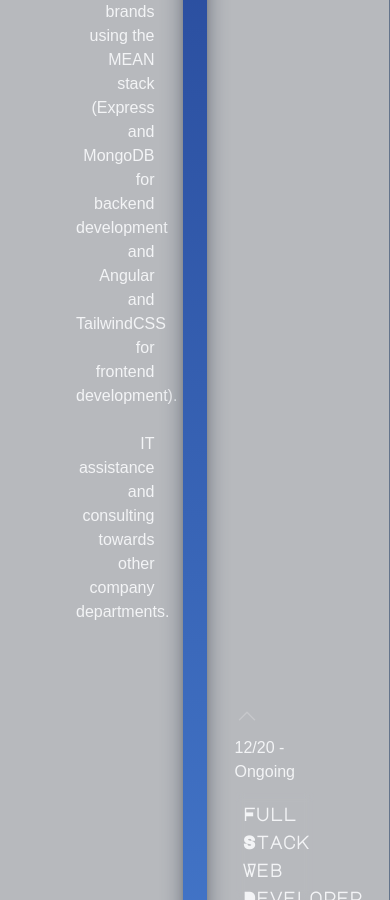
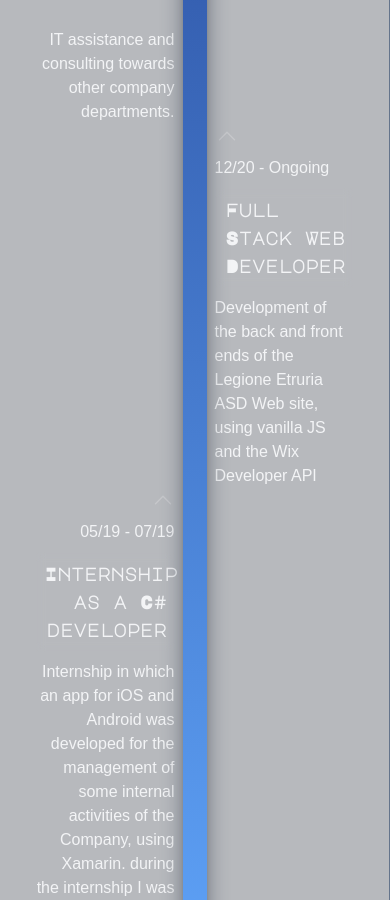
Before and after one commit to StefanoVe/portfolio, an Angular app: page /resume in a window 390 px wide. Shown: the part 1100-2000 px from the top of the page. Built offline with nearby package versions, Linux system fonts and the light colour scheme; a web font is replaced by a local one; what tailwindcss-dotted-background would draw is missing.

Commit message:
fix mobile

```diff
--- a/src/app/pages/containers/resume/resume.component.html
+++ b/src/app/pages/containers/resume/resume.component.html
@@ -87,9 +87,9 @@
       >
     </div>
 
-    <div class="absolute bottom-[5.8rem] left-0 right-2">☁️</div>
-    <div class="absolute bottom-[5.5rem] left-2 right-0">☁️</div>
-    <div class="absolute bottom-20 left-0 right-1">☁️</div>
+    <div class="absolute bottom-[5.7rem] left-0 right-3">☁️</div>
+    <div class="absolute bottom-[5.5rem] left-3 right-0">☁️</div>
+    <div class="absolute bottom-20 left-0 right-0">☁️</div>
     <div class="timeline"></div>
     <div class="absolute left-0 right-0 bottom-1 -rotate-45">🚀</div>
   </div>
--- a/src/app/pages/containers/resume/resume.component.scss
+++ b/src/app/pages/containers/resume/resume.component.scss
@@ -9,7 +9,7 @@
 
 .event-content
 {
-@apply p-10 space-y-2 w-1/2;
+@apply  xl:p-10 space-y-2 w-1/2;
 
     & > h4 {
         @apply  text-lg font-bold p-2 backdrop-blur-sm  font-mono-display flex space-x-1 ;
@@ -23,9 +23,9 @@
 }
 
 .event-left {
-    @apply justify-start text-end
+    @apply justify-start text-end mr-10
 }
 
 .event-right {
-    @apply justify-end text-left
+    @apply justify-end text-left ml-10
 }
```
